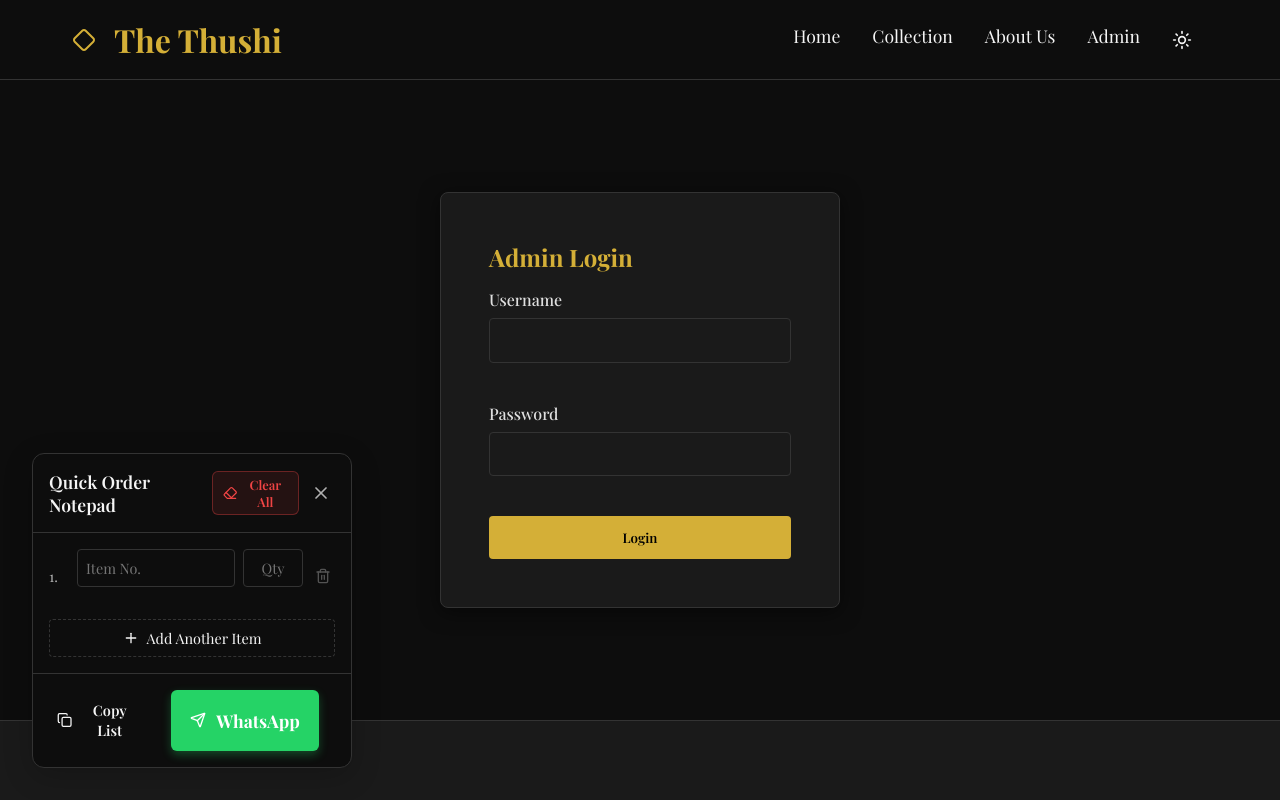
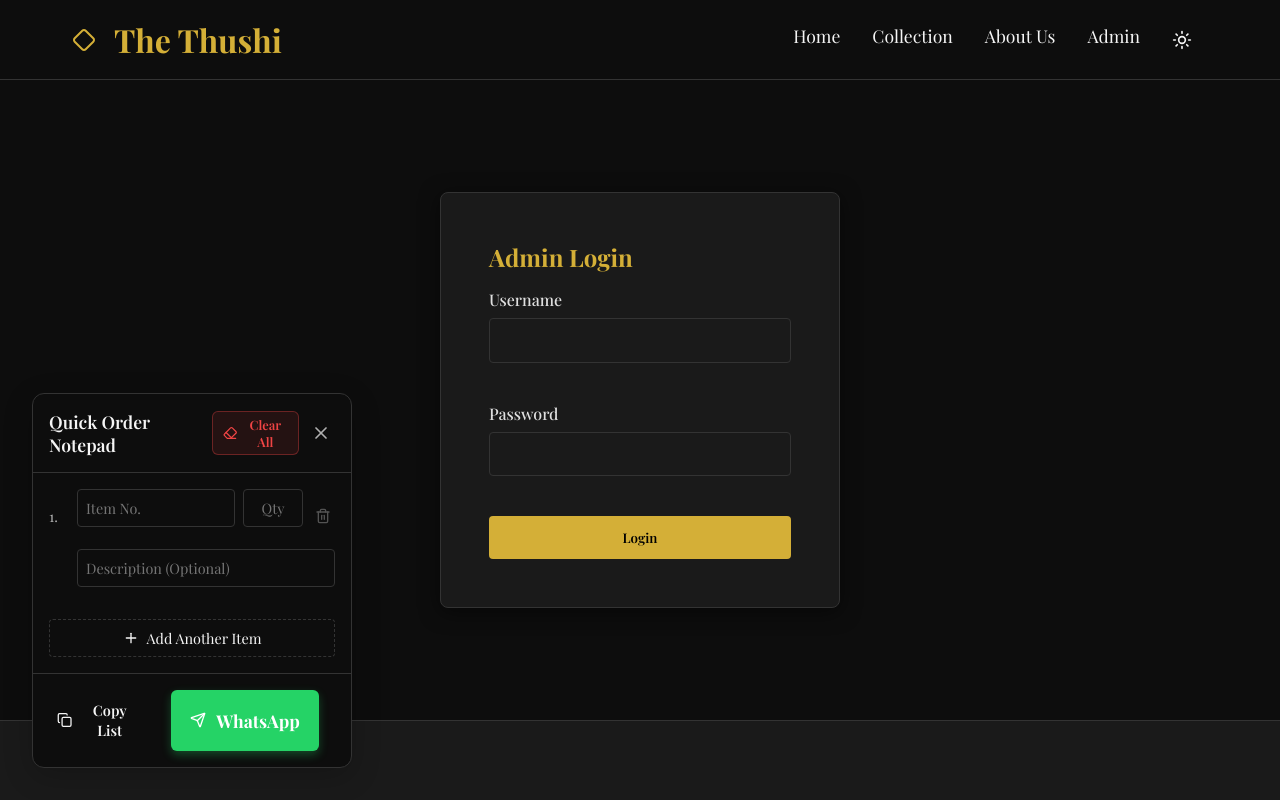
Before and after one commit to thethushiDeveloper/the-thushi-frontend, a React (Vite) app: page /admin/login in a window 1280 px wide. Both pictures are taken after a click on the button 62 px from the left and 738 px from the top of the page. Shown: the top 800 px of the page. Built offline with nearby package versions, Linux system fonts and the light colour scheme; no server answers.

Commit message:
feat: add description column to quick notepad

```diff
--- a/src/components/FloatingNotepad.css
+++ b/src/components/FloatingNotepad.css
@@ -135,10 +135,27 @@
   margin-bottom: 1rem;
 }
 
+.notepad-item-container {
+  display: flex;
+  flex-direction: column;
+  gap: 0.35rem;
+  padding-bottom: 0.5rem;
+  border-bottom: 1px solid var(--border-color);
+}
+
+.notepad-item-container:last-child {
+  border-bottom: none;
+  padding-bottom: 0;
+}
+
 .notepad-item-row {
   display: flex;
   align-items: center;
   gap: 0.5rem;
+}
+
+.notepad-item-desc-row {
+  padding-left: 28px; /* Align with inputs, skipping the 20px row number + 8px gap */
 }
 
 .row-number {
@@ -167,6 +184,12 @@
   flex: 1;
   min-width: 0;
   /* needed for input inside flex to shrink properly */
+}
+
+.desc-input {
+  flex: 1;
+  width: 100%;
+  min-width: 0;
 }
 
 .qty-input {
--- a/src/components/FloatingNotepad.jsx
+++ b/src/components/FloatingNotepad.jsx
@@ -5,7 +5,7 @@ import './FloatingNotepad.css';
 
 const FloatingNotepad = () => {
   const [isOpen, setIsOpen] = useState(false);
-  const [items, setItems] = useState([{ id: Date.now(), itemNo: '', quantity: '' }]);
+  const [items, setItems] = useState([{ id: Date.now(), itemNo: '', quantity: '', description: '' }]);
   const [settings, setSettings] = useState({ whatsappNumber: '' });
   const [copied, setCopied] = useState(false);
 
@@ -26,7 +26,7 @@ const FloatingNotepad = () => {
   }, []);
 
   const handleAddItem = () => {
-    setItems([...items, { id: Date.now(), itemNo: '', quantity: '' }]);
+    setItems([...items, { id: Date.now(), itemNo: '', quantity: '', description: '' }]);
   };
 
   const handleRemoveItem = (id) => {
@@ -40,7 +40,7 @@ const FloatingNotepad = () => {
   };
 
   const handleDeleteAll = () => {
-    setItems([{ id: Date.now(), itemNo: '', quantity: '' }]);
+    setItems([{ id: Date.now(), itemNo: '', quantity: '', description: '' }]);
   };
 
   const generateMessage = () => {
@@ -49,7 +49,8 @@ const FloatingNotepad = () => {
 
     let message = "Hello, I would like to place an order for the following items:\n\n";
     validItems.forEach((item, index) => {
-      message += `${index + 1}. Item No: ${item.itemNo} - Quantity: ${item.quantity || 1}\n`;
+      let descStr = item.description ? ` - Desc: ${item.description.trim()}` : '';
+      message += `${index + 1}. Item No: ${item.itemNo} - Quantity: ${item.quantity || 1}${descStr}\n`;
     });
     message += "\nThank you!";
     return message;
@@ -97,7 +98,8 @@ const FloatingNotepad = () => {
           <div className="notepad-body">
             <div className="notepad-list">
               {items.map((item, index) => (
-                <div key={item.id} className="notepad-item-row">
+                <div key={item.id} className="notepad-item-container">
+                  <div className="notepad-item-row">
                     <span className="row-number">{index + 1}.</span>
                     <input
                       type="text"
@@ -121,6 +123,16 @@ const FloatingNotepad = () => {
                     >
                       <Trash2 size={16} />
                     </button>
+                  </div>
+                  <div className="notepad-item-row notepad-item-desc-row">
+                    <input
+                      type="text"
+                      placeholder="Description (Optional)"
+                      value={item.description || ''}
+                      onChange={(e) => handleItemChange(item.id, 'description', e.target.value)}
+                      className="notepad-input desc-input"
+                    />
+                  </div>
                 </div>
               ))}
             </div>
--- a/src/pages/Catalog.jsx
+++ b/src/pages/Catalog.jsx
@@ -50,7 +50,7 @@ const Catalog = () => {
         const params = new URLSearchParams(location.search);
         const catQuery = params.get('category');
         if (!catQuery) {
-           setCategory(''); // Auto-select all items
+          setCategory(''); // Auto-select all items
         }
       }
     } catch (error) {
```
Lines whose indentation alone changed are shown as unchanged.
